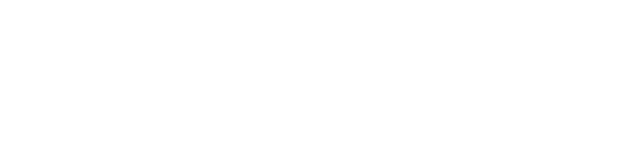
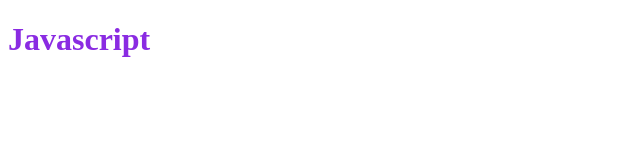
Before and after one commit to sawsanshanar/Javascript-Day2, a plain HTML site: page index.html in a window 1280 px wide. Shown: the whole page, without its empty margins (0-640 px from the left). Drawn offline with Linux system fonts and the light colour scheme.

Commit message:
linked to css file

```diff
--- a/index.html
+++ b/index.html
@@ -4,8 +4,9 @@
     <meta charset="UTF-8">
     <meta name="viewport" content="width=device-width, initial-scale=1.0">
     <title>Document</title>
+    <link rel="stylesheet" href="style.css">
 </head>
 <body>
-    <h1><Javascript-Day2></Javascript-Day2></h1>
+    <h1>Javascript</h1>
 </body>
 </html>
--- a/style.css
+++ b/style.css
@@ -0,0 +1,4 @@
+h1 {
+    color: blueviolet;
+
+}
```
